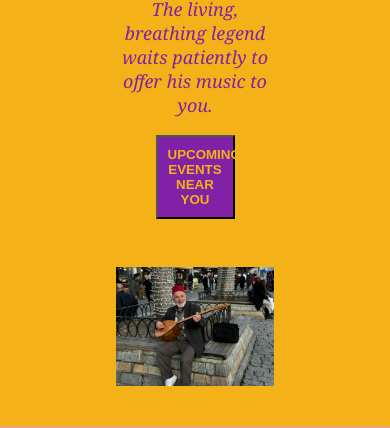
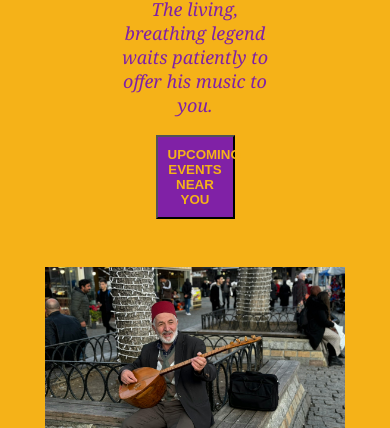
Before and after one commit to joey-largent/landing-page, a plain HTML site: page index.html in a window 390 px wide. Shown: the part 416-844 px from the top of the page. Drawn offline with Linux system fonts and the light colour scheme.

Commit message:
Add checklist to fix, begin update MQ

```diff
--- a/styles.css
+++ b/styles.css
@@ -9,6 +9,16 @@ body {
     flex-direction: column;
     background-color: lightyellow;
 }
+
+/*
+1. Fix scroll bar color and padding on mobile
+2. check boxes and buttons that text overflow from
+3. optimize for iphone/android, ipad, and desktop
+4. fix wide gap in mobile size nav menu
+5. at narrowest size, header aligns to right
+6. in Turkish text in section 2 boxes disrupts alignment
+7. at smallest size, quote leaves screen
+8. at smallest size, footer not aligned */
 
 @media only screen and (max-width: 600px) {
     .section-1 {
@@ -31,7 +41,13 @@ body {
         padding-bottom: 10px;;
         text-align: center;
     }
-
+    .header {
+        padding: 20px 10px;
+    }
+    .section-1 {
+        padding-left: 10px;
+        padding-right: 10px;
+    }
 
   }
 
@@ -108,7 +124,7 @@ a:hover {
 
 .saz {
     max-width: 500px;
-    min-width: 100px;
+    min-width: 300px;
 }
 
 .hero-main {
@@ -178,6 +194,7 @@ a:hover {
 
 .subtitle {
     color: #eb2d07;
+    text-wrap: wrap;
 }
 
 /* Section 3 */
```
